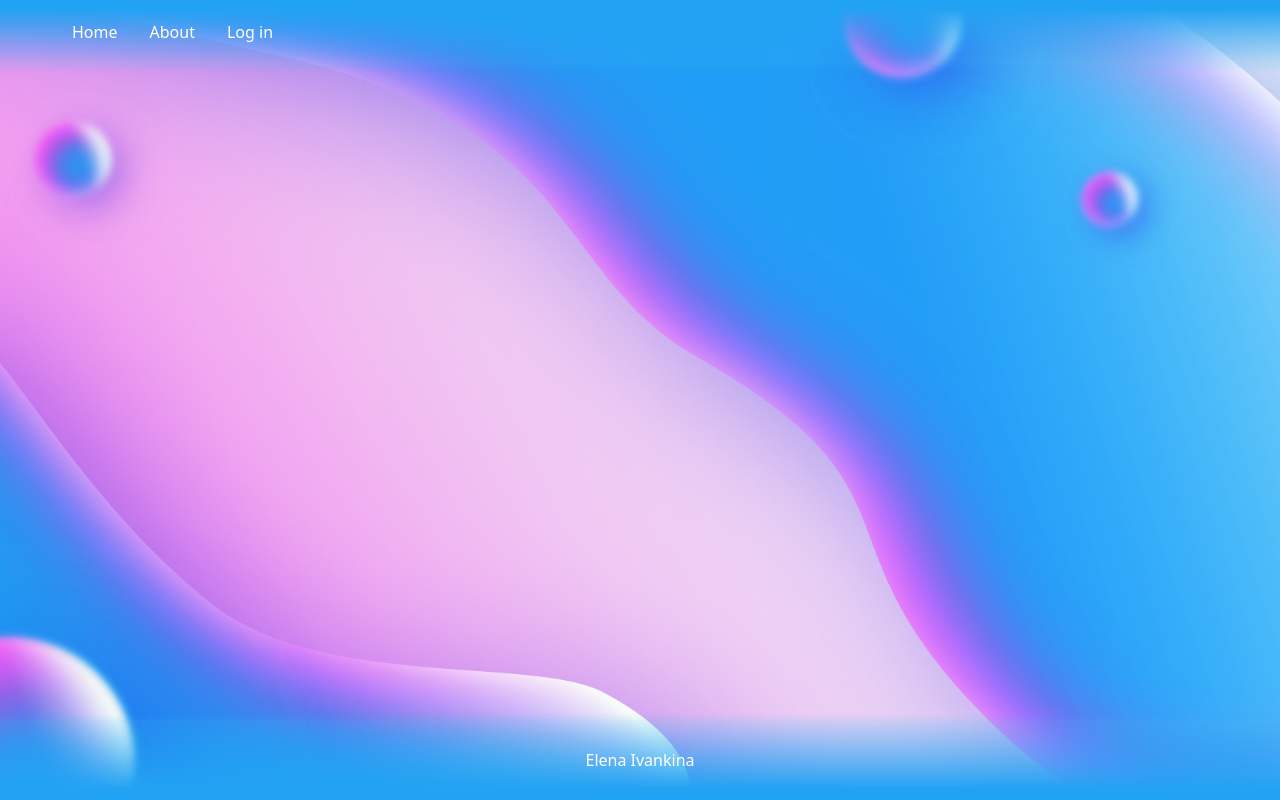
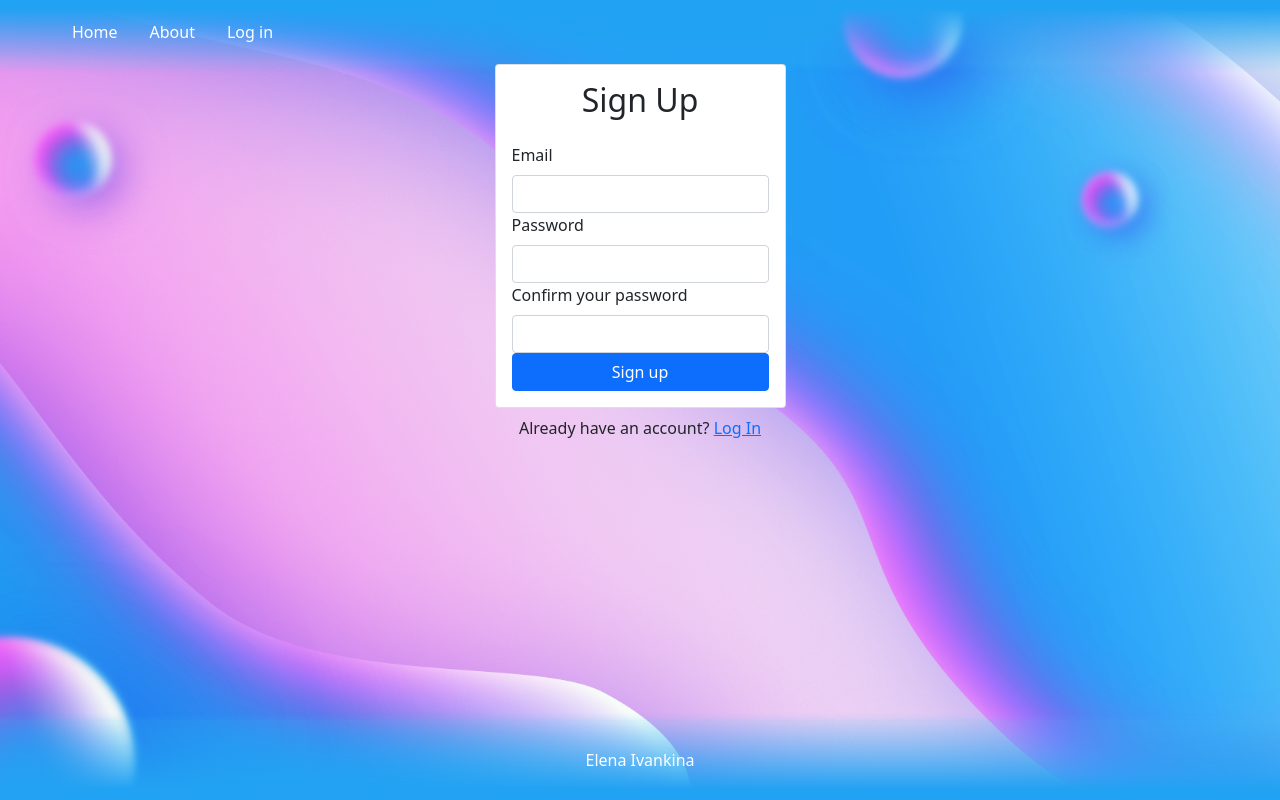
Before and after one commit to ElenaIf/todo_pomodoro, a React (Create React App) app: page /todo/signup in a window 1280 px wide. Built offline with nearby package versions, Linux system fonts and the light colour scheme; no server answers.

Commit message:
fixed the links before publishing

```diff
--- a/src/components/Header.js
+++ b/src/components/Header.js
@@ -14,7 +14,7 @@ const Header = () => {
 		setError("");
 		try {
 			await logout();
-			history.push("/");
+			history.push("/todo/");
 		} catch {
 			setError("Failed to logout");
 		}
@@ -25,10 +25,10 @@ const Header = () => {
 			<nav>
 				<ul>
 					<li>
-						<NavLink to="/">Home</NavLink>
+						<NavLink to="/todo/">Home</NavLink>
 					</li>
 					<li>
-						<NavLink to="/about">About</NavLink>
+						<NavLink to="/todo/about">About</NavLink>
 					</li>
 					{currentUser ? (
 						<li>
@@ -36,7 +36,7 @@ const Header = () => {
 						</li>
 					) : (
 						<li>
-							<NavLink to="/login">Log in</NavLink>
+							<NavLink to="/todo/login">Log in</NavLink>
 						</li>
 					)}
 				</ul>
@@ -45,7 +45,7 @@ const Header = () => {
 				<ul>
 					<li>
 						User:{" "}
-						<Link to="/profile" style={{ textDecoration: "underline" }}>
+						<Link to="/todo/profile" style={{ textDecoration: "underline" }}>
 							{currentUser.email}
 						</Link>
 					</li>
--- a/src/components/PrivateRoute.js
+++ b/src/components/PrivateRoute.js
@@ -8,7 +8,7 @@ const PrivateRoute = ({ component: Component, ...rest }) => {
 		<Route
 			{...rest}
 			render={(props) => {
-				return currentUser ? <Component {...props} /> : <Redirect to="/login" />;
+				return currentUser ? <Component {...props} /> : <Redirect to="/todo/login" />;
 			}}
 		></Route>
 	);
--- a/src/components/Signup/ForgotPassword.js
+++ b/src/components/Signup/ForgotPassword.js
@@ -45,12 +45,12 @@ const ForgotPassword = () => {
 						</Button>
 					</Form>
 					<div className="w-100 text-center mt-3">
-						<Link to="/login">No, I know my password, back to Login</Link>
+						<Link to="/todo/login">No, I know my password, back to Login</Link>
 					</div>
 				</Card.Body>
 			</Card>
 			<div className="w-100 text-center mt-2">
-				Don't have an account? <Link to="signup">Sign Up</Link>
+				Don't have an account? <Link to="/todo/signup">Sign Up</Link>
 			</div>
 		</Container>
 	);
--- a/src/components/Signup/Login.js
+++ b/src/components/Signup/Login.js
@@ -20,7 +20,7 @@ const Login = () => {
 			setError("");
 			setLoading(true);
 			await login(emailRef.current.value, passwordRef.current.value);
-			history.push("/");
+			history.push("/todo/");
 		} catch {
 			setError("Failed to sign in");
 		}
@@ -48,12 +48,12 @@ const Login = () => {
 						</Button>
 					</Form>
 					<div className="w-100 text-center mt-3">
-						<Link to="/forgot-password">Forgot Password</Link>
+						<Link to="/todo/forgot-password">Forgot Password</Link>
 					</div>
 				</Card.Body>
 			</Card>
 			<div className="w-100 text-center mt-2">
-				Don't have an account? <Link to="signup">Sign Up</Link>
+				Don't have an account? <Link to="/todo/signup">Sign Up</Link>
 			</div>
 		</Container>
 	);
--- a/src/components/Signup/PageForLogOut.js
+++ b/src/components/Signup/PageForLogOut.js
@@ -12,7 +12,7 @@ const PageForLogOut = () => {
 		setError("");
 		try {
 			await logout();
-			history.push("/");
+			history.push("/todo/");
 		} catch {
 			setError("Failed to logout");
 		}
@@ -25,7 +25,7 @@ const PageForLogOut = () => {
 					{error && <Alert variant="danger">{error}</Alert>}
 					<strong>Email: </strong>
 					{currentUser.email}
-					<Link to="/update-profile" className="btn btn-primary w-100 mt-3">
+					<Link to="/todo/update-profile" className="btn btn-primary w-100 mt-3">
 						Update profile
 					</Link>
 				</Card.Body>
--- a/src/components/Signup/Signup.js
+++ b/src/components/Signup/Signup.js
@@ -25,7 +25,7 @@ const Signup = () => {
 			setError("");
 			setLoading(true);
 			await signup(emailRef.current.value, passwordRef.current.value);
-			history.push("/");
+			history.push("/todo/");
 		} catch {
 			setError("There was a problem creating an account");
 		}
@@ -59,7 +59,7 @@ const Signup = () => {
 				</Card.Body>
 			</Card>
 			<div className="w-100 text-center mt-2">
-				Already have an account? <Link to="/login">Log In</Link>
+				Already have an account? <Link to="/todo/login">Log In</Link>
 			</div>
 		</Container>
 	);
--- a/src/components/Signup/UpdateProfile.js
+++ b/src/components/Signup/UpdateProfile.js
@@ -35,7 +35,7 @@ const UpdateProfile = () => {
 
 		Promise.all(promises)
 			.then(() => {
-				history.push("/");
+				history.push("/todo/");
 			})
 			.catch(() => {
 				setError("Failed to update account");
@@ -72,7 +72,7 @@ const UpdateProfile = () => {
 				</Card.Body>
 			</Card>
 			<div className="w-100 text-center mt-2">
-				<Link to="/">Cancel</Link>
+				<Link to="/todo/">Cancel</Link>
 			</div>
 		</Container>
 	);
--- a/src/pages/Main.js
+++ b/src/pages/Main.js
@@ -42,7 +42,7 @@ const Main = ({
 		<main>
 			<Switch>
 				{currentUser ? (
-					<Route exact path="/">
+					<Route exact path="/todo/">
 						<TodoApp
 							todosArray={todosArray}
 							setTodosArray={setTodosArray}
@@ -59,7 +59,7 @@ const Main = ({
 						/>
 					</Route>
 				) : (
-					<Route exact path="/">
+					<Route exact path="/todo/">
 						<ToDoAppUnregistered
 							todosArray={todosArrayUnregistered}
 							setTodosArray={setTodosArrayUnregistered}
@@ -77,12 +77,12 @@ const Main = ({
 					</Route>
 				)}
 
-				<PrivateRoute path="/update-profile" component={UpdateProfile} />
-				<PrivateRoute path="/profile" component={PageForLogOut} />
-				<Route path="/about" component={About} />
-				<Route path="/signup" component={Signup} />
-				<Route path="/login" component={Login} />
-				<Route path="/forgot-password" component={ForgotPassword} />
+				<PrivateRoute path="/todo/update-profile" component={UpdateProfile} />
+				<PrivateRoute path="/todo/profile" component={PageForLogOut} />
+				<Route path="/todo/about" component={About} />
+				<Route path="/todo/signup" component={Signup} />
+				<Route path="/todo/login" component={Login} />
+				<Route path="/todo/forgot-password" component={ForgotPassword} />
 			</Switch>
 		</main>
 	);
```
